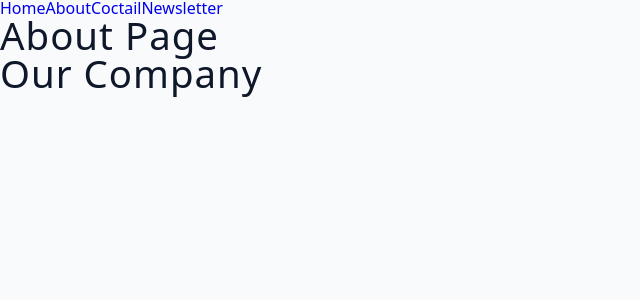
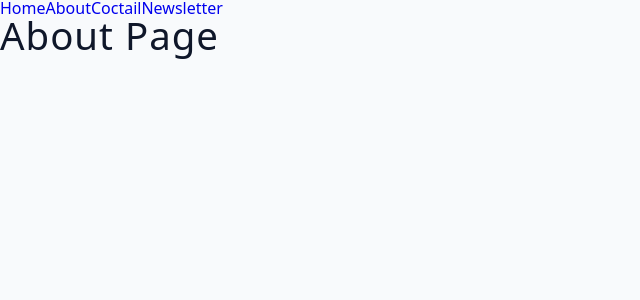
Before and after one commit to UmrenTV/mix-master-app, a React (Vite) app: page /about in a window 1280 px wide. Shown: the top 300 px of the page, without its empty margins (0-640 px from the left). Built offline with nearby package versions, Linux system fonts and the light colour scheme.

Commit message:
moved the demonstration code for outlet and children from About

```diff
--- a/src/App.jsx
+++ b/src/App.jsx
@@ -21,16 +21,6 @@ const router = createBrowserRouter([
             {
                 path: "about",
                 element: <About />,
-                children: [
-                    {
-                        index: true,
-                        element: <h2>Our Company</h2>,
-                    },
-                    {
-                        path: "person",
-                        element: <h2>John Doe</h2>,
-                    },
-                ],
             },
         ],
     },
--- a/src/pages/About.jsx
+++ b/src/pages/About.jsx
@@ -4,7 +4,6 @@ const About = () => {
     return (
         <div>
             <h2>About Page</h2>
-            <Outlet />
         </div>
     );
 };
```
